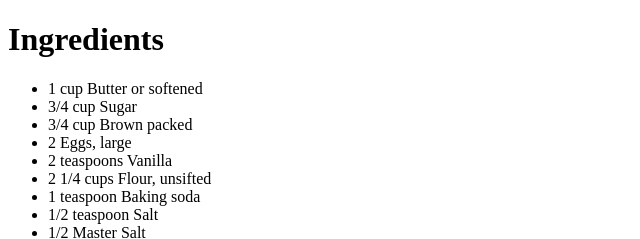
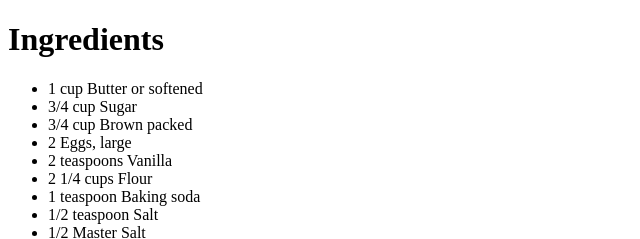
Before and after one commit to Shrisangar/Cookie, a plain HTML site: page secret recipe.htm in a window 1280 px wide. Shown: the top 239 px of the page, 0-640 px from the left. Drawn offline with Linux system fonts and the light colour scheme.

Commit message:
Update secret recipe.htm

```diff
--- a/secret recipe.htm
+++ b/secret recipe.htm
@@ -9,7 +9,7 @@
 <li>3/4 cup Brown packed</li>
 <li>2 Eggs, large</li>
 <li>2 teaspoons Vanilla</li>
-<li>2 1/4 cups Flour, unsifted</li>
+<li>2 1/4 cups Flour</li>
 <li>1 teaspoon Baking soda</li>
 <li>1/2 teaspoon Salt</li>
 <li>1/2 Master Salt</li>
```
